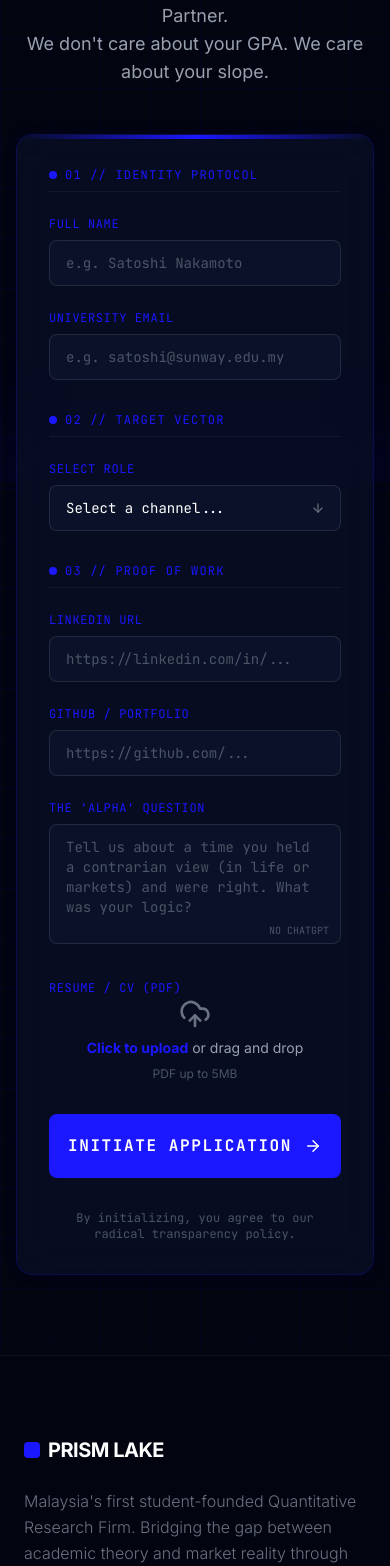
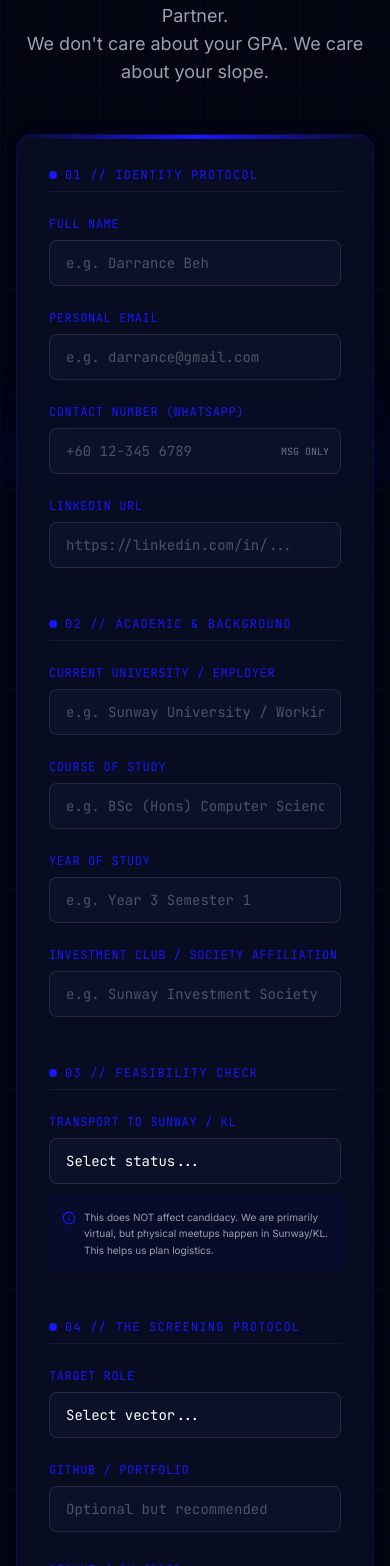
Before and after one commit to darrancebeh/prism-lake-website, a Next.js app: page /apply in a window 390 px wide. Shown: the part 362-1928 px from the top of the page. Built offline with nearby package versions, Linux system fonts and the light colour scheme.

Commit message:
feat: enhance application form with new fields and validation

```diff
--- a/src/app/api/apply/route.ts
+++ b/src/app/api/apply/route.ts
@@ -1,92 +1,79 @@
-import { NextRequest, NextResponse } from "next/server";
-import { GoogleSpreadsheet } from "google-spreadsheet";
-import { JWT } from "google-auth-library";
-import { put } from "@vercel/blob";
-import nodemailer from "nodemailer";
+// ... existing imports ...
 
 export async function POST(req: NextRequest) {
   try {
     const formData = await req.formData();
 
-    // 1. Extract Data
+    // 1. Extract ALL new fields
     const name = formData.get("name") as string;
     const email = formData.get("email") as string;
+    const phone = formData.get("phone") as string; // NEW
+    const university = formData.get("university") as string; // NEW
+    const course = formData.get("course") as string; // NEW
+    const year = formData.get("year") as string; // NEW
+    const transport = formData.get("transport") as string; // NEW
+    const club = formData.get("club") as string; // NEW
+
     const role = formData.get("role") as string;
     const linkedin = formData.get("linkedin") as string;
     const portfolio = formData.get("portfolio") as string;
-    const why = formData.get("why") as string;
+    const essay = formData.get("essay") as string; // Renamed from 'why'
     const resumeFile = formData.get("resume") as File;
 
-    if (!resumeFile) {
-      return NextResponse.json({ error: "No resume uploaded" }, { status: 400 });
-    }
+    if (!resumeFile) return NextResponse.json({ error: "No resume" }, { status: 400 });
 
-    // 2. Upload Resume to Vercel Blob (Cloud Storage)
-    // We rename it to include the user's name for easier organization
+    // 2. Upload Resume (Same as before)
     const filename = `${role}-${name.replace(/\s+/g, "_")}-resume.pdf`;
-    const blob = await put(filename, resumeFile, {
-      access: "public",
-    });
+    const blob = await put(filename, resumeFile, { access: "public" });
 
-    // 3. Authenticate with Google Sheets
-    const serviceAccountAuth = new JWT({
-      email: process.env.GOOGLE_SERVICE_ACCOUNT_EMAIL,
-      key: process.env.GOOGLE_PRIVATE_KEY!.replace(/\\n/g, "\n"), // Fix newline escape issues
-      scopes: ["https://www.googleapis.com/auth/spreadsheets"],
-    });
+    // 3. Google Sheets Logic
+    // ... auth logic same as before ...
 
-    const doc = new GoogleSpreadsheet(process.env.GOOGLE_SHEET_ID!, serviceAccountAuth);
-    await doc.loadInfo();
+    // IMPORTANT: Update your Google Sheet Header Row manually or use code
+    // Columns: Date | Name | Email | Phone | Uni | Course | Year | Transport | Club | Role | LinkedIn | Portfolio | Essay | Resume | Status
 
-    // Get the first sheet
-    const sheet = doc.sheetsByIndex[0];
-
-    // Ensure headers exist (Optional, but good for first run)
-    await sheet.setHeaderRow([
-      "Date", "Name", "Email", "Role", "LinkedIn", "Portfolio", "Why Prism?", "Resume URL", "Status"
-    ]);
-
-    // 4. Append the Row
     await sheet.addRow({
       Date: new Date().toISOString(),
       Name: name,
       Email: email,
+      Phone: phone,
+      University: university,
+      Course: course,
+      Year: year,
+      Transport: transport,
+      Club: club || "N/A",
       Role: role,
       LinkedIn: linkedin,
       Portfolio: portfolio,
-      "Why Prism?": why,
+      Essay: essay,
       "Resume URL": blob.url,
       Status: "Pending Review"
     });
 
-    // 5. Send Notification Email (Nodemailer)
-    const transporter = nodemailer.createTransport({
-      service: "gmail",
-      auth: {
-        user: process.env.EMAIL_USER,
-        pass: process.env.EMAIL_PASS,
-      },
-    });
-
+    // 4. Send Email (Include new fields in the HTML)
     await transporter.sendMail({
       from: `"Prism Lake System" <${process.env.EMAIL_USER}>`,
-      to: process.env.EMAIL_USER, // Send to yourself
-      subject: `[APPLY] New Candidate: ${name} (${role})`,
+      to: process.env.EMAIL_USER,
+      subject: `[APPLY] ${name} - ${role}`,
       html: `
-        <h3>New Application Received</h3>
-        <p><strong>Name:</strong> ${name}</p>
+        <h3>New Candidate: ${name}</h3>
         <p><strong>Role:</strong> ${role}</p>
-        <p><strong>LinkedIn:</strong> <a href="${linkedin}">${linkedin}</a></p>
-        <p><strong>Resume:</strong> <a href="${blob.url}">Download PDF</a></p>
+        <p><strong>University:</strong> ${university} (${year})</p>
+        <p><strong>Phone:</strong> ${phone}</p>
+        <p><strong>Transport:</strong> ${transport}</p>
+        <p><strong>Club:</strong> ${club}</p>
         <hr />
-        <p><strong>Why Prism?</strong><br/>${why}</p>
+        <p><strong>Essay Response:</strong><br/>${essay.replace(/\n/g, '<br/>')}</p>
+        <hr />
+        <p><a href="${blob.url}">Download Resume PDF</a></p>
+        <p><a href="${linkedin}">LinkedIn Profile</a></p>
       `,
     });
 
     return NextResponse.json({ success: true });
 
   } catch (error) {
-    console.error("Application Error:", error);
+    console.error("API Error:", error);
     return NextResponse.json({ error: "Internal Server Error" }, { status: 500 });
   }
 }
--- a/src/components/ApplicationForm.tsx
+++ b/src/components/ApplicationForm.tsx
@@ -2,17 +2,22 @@
 
 import { useForm } from "react-hook-form";
 import { motion } from "framer-motion";
-import { UploadCloud, ArrowRight, Check, AlertCircle, FileText, Loader2 } from "lucide-react";
-import { useState } from "react";
+import { UploadCloud, ArrowRight, Check, AlertCircle, FileText, Loader2, Info } from "lucide-react";
+import { useState} from "react";
 
-// Define the form data structure
 type FormData = {
   name: string;
   email: string;
+  phone: string;
+  university: string;
+  course: string;
+  year: string;
+  transport: string;
+  club: string;
   role: string;
   linkedin: string;
   portfolio: string;
-  why: string;
+  essay: string;
   resume: FileList;
 };
 
@@ -26,23 +31,26 @@ export function ApplicationForm() {
 
   const [isSuccess, setIsSuccess] = useState(false);
 
-  // Watch the resume field to show file name after selection
+  // WATCHERS: Real-time tracking
   const resumeFile = watch("resume");
+  const essayContent = watch("essay", ""); // Default to empty string
 
-  // --- SUBMISSION HANDLER ---
+  // LOGIC: Word Count Calculator
+  // Splits by whitespace and filters out empty strings to prevent double counting spaces
+  const wordCount = essayContent.trim().length === 0
+    ? 0
+    : essayContent.trim().split(/\s+/).filter(Boolean).length;
+
+  const isOverLimit = wordCount > 500;
+
   const onSubmit = async (data: FormData) => {
-    // 1. Create FormData object (needed for file upload)
     const formData = new FormData();
-    formData.append("name", data.name);
-    formData.append("email", data.email);
-    formData.append("role", data.role);
-    formData.append("linkedin", data.linkedin);
-    formData.append("portfolio", data.portfolio || "");
-    formData.append("why", data.why);
-    formData.append("resume", data.resume[0]); // The file itself
+    Object.entries(data).forEach(([key, value]) => {
+      if (key === 'resume') formData.append(key, value[0]);
+      else formData.append(key, value as string);
+    });
 
     try {
-      // 2. Send to our Next.js API Route
       const response = await fetch("/api/apply", {
         method: "POST",
         body: formData,
@@ -50,7 +58,6 @@ export function ApplicationForm() {
 
       if (!response.ok) throw new Error("Transmission failed");
 
-      // 3. Success State
       setIsSuccess(true);
       window.scrollTo({ top: 0, behavior: "smooth" });
 
@@ -60,40 +67,31 @@ export function ApplicationForm() {
     }
   };
 
-  // --- SUCCESS STATE (The "Hired" Screen) ---
   if (isSuccess) {
     return (
-      <motion.div
-        initial={{ opacity: 0, scale: 0.95 }}
-        animate={{ opacity: 1, scale: 1 }}
-        className="glass-panel p-12 rounded-2xl text-center max-w-2xl mx-auto border-[#1b17ff]/30"
-      >
+      <motion.div initial={{ opacity: 0, scale: 0.95 }} animate={{ opacity: 1, scale: 1 }} className="glass-panel p-12 rounded-2xl text-center max-w-2xl mx-auto border-[#1b17ff]/30">
         <div className="w-20 h-20 bg-green-500/10 text-green-500 rounded-full flex items-center justify-center mx-auto mb-6 border border-green-500/20 shadow-[0_0_30px_rgba(34,197,94,0.2)]">
           <Check size={40} />
         </div>
         <h3 className="text-3xl font-bold text-white mb-4">Transmission Received.</h3>
         <p className="text-gray-400 text-lg leading-relaxed mb-8">
-          Your profile has been encrypted and sent to the Founding Partners. <br/>
-          Our team is reviewing your application. If you match the profile, expect a ping within 48 hours.
+          Your profile is now in our system. <br/>
+          If you match the Founding Cohort profile, expect a ping via WhatsApp or Email within 48 hours.
         </p>
-        <button
-          onClick={() => window.location.href = '/'}
-          className="px-8 py-3 bg-[#0a1128] border border-white/10 rounded-lg text-white hover:border-[#1b17ff] transition-all font-mono text-sm"
-        >
+        <button onClick={() => window.location.href = '/'} className="px-8 py-3 bg-[#0a1128] border border-white/10 rounded-lg text-white hover:border-[#1b17ff] transition-all font-mono text-sm">
           RETURN TO BASE
         </button>
       </motion.div>
     );
   }
 
-  // --- FORM STATE ---
   return (
-    <form onSubmit={handleSubmit(onSubmit)} className="space-y-8 max-w-2xl mx-auto glass-panel p-8 md:p-12 rounded-2xl relative overflow-hidden">
+    <form onSubmit={handleSubmit(onSubmit)} className="space-y-12 max-w-3xl mx-auto glass-panel p-8 md:p-12 rounded-2xl relative overflow-hidden">
 
       {/* Decorative Top Line */}
       <div className="absolute top-0 left-0 w-full h-1 bg-gradient-to-r from-transparent via-[#1b17ff] to-transparent" />
 
-      {/* 1. Identity Protocol */}
+      {/* SECTION 1: IDENTITY */}
       <div className="space-y-6">
         <h3 className="flex items-center gap-2 text-[#1b17ff] font-mono text-xs uppercase tracking-widest mb-6 border-b border-white/5 pb-2">
           <span className="w-2 h-2 bg-[#1b17ff] rounded-sm"></span>
@@ -102,96 +100,126 @@ export function ApplicationForm() {
 
         <div className="grid grid-cols-1 md:grid-cols-2 gap-6">
           <InputGroup label="Full Name" error={errors.name}>
-            <input
-              {...register("name", { required: "Name is required" })}
-              className="prism-input"
-              placeholder="e.g. Satoshi Nakamoto"
-            />
+            <input {...register("name", { required: "Name is required" })} className="prism-input" placeholder="e.g. Darrance Beh" />
           </InputGroup>
 
-          <InputGroup label="University Email" error={errors.email}>
+          <InputGroup label="Personal Email" error={errors.email}>
+            <input {...register("email", { required: "Email is required", pattern: { value: /^\S+@\S+$/i, message: "Invalid email" } })} className="prism-input" placeholder="e.g. darrance@gmail.com" />
+          </InputGroup>
+
+          <InputGroup label="Contact Number (WhatsApp)" error={errors.phone}>
+            <div className="relative">
               <input
-              {...register("email", {
-                required: "Email is required",
-                pattern: { value: /^[A-Z0-9._%+-]+@[A-Z0-9.-]+\.[A-Z]{2,}$/i, message: "Invalid email format" }
+                {...register("phone", {
+                  required: "Number is required",
+                  pattern: {
+                    // Allows: +60 12-345 6789, 0123456789, 6012-345-6789
+                    value: /^[+]?[\d\s-]{10,15}$/,
+                    message: "Invalid format. Use: +60 12-345 6789"
+                  }
                 })}
-              className="prism-input"
-              placeholder="e.g. satoshi@sunway.edu.my"
+                // UX Tweak: Block non-numeric keys immediately
+                onInput={(e) => {
+                  e.currentTarget.value = e.currentTarget.value.replace(/[^0-9+\-\s]/g, '');
+                }}
+                className={`prism-input ${errors.phone ? 'border-red-500 focus:border-red-500' : ''}`}
+                placeholder="+60 12-345 6789"
+                type="tel" // Triggers numeric keypad on mobile
               />
+              <span className="absolute right-3 top-1/2 -translate-y-1/2 text-[10px] text-gray-500 font-mono pointer-events-none">
+                MSG ONLY
+              </span>
+            </div>
+          </InputGroup>
+
+          <InputGroup label="LinkedIn URL" error={errors.linkedin}>
+            <input {...register("linkedin", { required: "LinkedIn is required" })} className="prism-input" placeholder="https://linkedin.com/in/..." />
           </InputGroup>
         </div>
       </div>
 
-      {/* 2. Role Selection */}
+      {/* SECTION 2: BACKGROUND */}
       <div className="space-y-6">
         <h3 className="flex items-center gap-2 text-[#1b17ff] font-mono text-xs uppercase tracking-widest mb-6 border-b border-white/5 pb-2">
           <span className="w-2 h-2 bg-[#1b17ff] rounded-sm"></span>
-          02 // Target Vector
+          02 // Academic & Background
         </h3>
 
-        <InputGroup label="Select Role" error={errors.role}>
-          <div className="relative">
-            <select
-              {...register("role", { required: "Please select a role" })}
-              className="prism-input appearance-none cursor-pointer"
-            >
-              <option value="">Select a channel...</option>
+        <InputGroup label="Current University / Employer" error={errors.university}>
+          <input {...register("university", { required: "Required" })} className="prism-input" placeholder="e.g. Sunway University / Working at Google" />
+        </InputGroup>
+
+        <div className="grid grid-cols-1 md:grid-cols-2 gap-6">
+          <InputGroup label="Course of Study" error={errors.course}>
+            <input {...register("course", { required: "Required" })} className="prism-input" placeholder="e.g. BSc (Hons) Computer Science" />
+          </InputGroup>
+
+          <InputGroup label="Year of Study" error={errors.year}>
+            <input {...register("year", { required: "Required" })} className="prism-input" placeholder="e.g. Year 3 Semester 1" />
+          </InputGroup>
+        </div>
+
+        <InputGroup label="Investment Club / Society Affiliation" error={errors.club}>
+          <input {...register("club")} className="prism-input" placeholder="e.g. Sunway Investment Society - Vice President (Leave blank if none)" />
+        </InputGroup>
+      </div>
+
+      {/* SECTION 3: LOGISTICS */}
+      <div className="space-y-6">
+        <h3 className="flex items-center gap-2 text-[#1b17ff] font-mono text-xs uppercase tracking-widest mb-6 border-b border-white/5 pb-2">
+          <span className="w-2 h-2 bg-[#1b17ff] rounded-sm"></span>
+          03 // Feasibility Check
+        </h3>
+
+        <InputGroup label="Transport to Sunway / KL" error={errors.transport}>
+          <div className="space-y-3">
+             <select {...register("transport", { required: "Please select an option" })} className="prism-input appearance-none cursor-pointer">
+              <option value="">Select status...</option>
+              <option value="No Challenge">No Challenge (I am based in Sunway/KL/Subang)</option>
+              <option value="Minor Challenge">Minor Challenge (I live far but can travel)</option>
+              <option value="Major Challenge">Major Challenge (I rely on public transport/Grab)</option>
+              <option value="Remote Only">Remote Only (I am not in KL/Selangor)</option>
+            </select>
+            <div className="flex gap-2 items-start bg-[#1b17ff]/5 p-3 rounded border border-[#1b17ff]/10">
+              <Info size={14} className="text-[#1b17ff] mt-0.5 shrink-0" />
+              <p className="text-[10px] text-gray-400 leading-relaxed">
+                This does NOT affect candidacy. We are primarily virtual, but physical meetups happen in Sunway/KL. This helps us plan logistics.
+              </p>
+            </div>
+          </div>
+        </InputGroup>
+      </div>
+
+      {/* SECTION 4: THE SCREENING */}
+      <div className="space-y-6">
+        <h3 className="flex items-center gap-2 text-[#1b17ff] font-mono text-xs uppercase tracking-widest mb-6 border-b border-white/5 pb-2">
+          <span className="w-2 h-2 bg-[#1b17ff] rounded-sm"></span>
+          04 // The Screening Protocol
+        </h3>
+
+        <div className="grid grid-cols-1 md:grid-cols-2 gap-6">
+          <InputGroup label="Target Role" error={errors.role}>
+            <select {...register("role", { required: "Role is required" })} className="prism-input appearance-none cursor-pointer">
+              <option value="">Select vector...</option>
               <option value="quant">Quantitative Researcher (Alpha)</option>
               <option value="dev">Quant Developer (Alpha)</option>
               <option value="analyst">Investment Analyst (Alpha)</option>
               <option value="media">Media & Brand (Ops)</option>
               <option value="ops">Strategy & Ops (Ops)</option>
-              <option value="general">General Pool / Ambiguous</option>
+              <option value="ambassador">Campus Ambassador (Ops)</option>
+              <option value="general">General Pool</option>
             </select>
-            <div className="absolute right-4 top-1/2 -translate-y-1/2 pointer-events-none text-gray-500">
-              <ArrowRight size={14} className="rotate-90" />
-            </div>
-          </div>
+          </InputGroup>
+
+          <InputGroup label="GitHub / Portfolio" error={errors.portfolio}>
+            <input {...register("portfolio")} className="prism-input" placeholder="Optional but recommended" />
           </InputGroup>
         </div>
 
-      {/* 3. Proof of Work */}
-      <div className="space-y-6">
-        <h3 className="flex items-center gap-2 text-[#1b17ff] font-mono text-xs uppercase tracking-widest mb-6 border-b border-white/5 pb-2">
-          <span className="w-2 h-2 bg-[#1b17ff] rounded-sm"></span>
-          03 // Proof of Work
-        </h3>
-
-        <div className="grid grid-cols-1 md:grid-cols-2 gap-6">
-          <InputGroup label="LinkedIn URL" error={errors.linkedin}>
-            <input
-              {...register("linkedin", { required: "LinkedIn is required" })}
-              className="prism-input"
-              placeholder="https://linkedin.com/in/..."
-            />
-          </InputGroup>
-          <InputGroup label="GitHub / Portfolio" error={errors.portfolio}>
-            <input
-              {...register("portfolio")}
-              className="prism-input"
-              placeholder="https://github.com/..."
-            />
-          </InputGroup>
-        </div>
-
-        <InputGroup label="The 'Alpha' Question" error={errors.why}>
-          <div className="relative">
-            <textarea
-              {...register("why", {
-                required: "This field is required",
-                minLength: { value: 50, message: "Response too short (min 50 chars)" }
-              })}
-              className="prism-input min-h-[120px] resize-none"
-              placeholder="Tell us about a time you held a contrarian view (in life or markets) and were right. What was your logic?"
-            />
-            <span className="absolute bottom-3 right-3 text-[10px] text-gray-600 font-mono">NO CHATGPT</span>
-          </div>
-        </InputGroup>
-
-        {/* File Upload UI */}
+        {/* --- MOVED: RESUME UPLOAD NOW COMES BEFORE ASSESSMENT --- */}
         <div className="space-y-2">
           <label className="text-xs font-mono text-[#1b17ff] uppercase tracking-wider">Resume / CV (PDF)</label>
-          <label className="prism-upload-zone relative">
+          <label className="prism-upload-zone relative block">
             <input
               type="file"
               accept=".pdf"
@@ -201,37 +229,74 @@ export function ApplicationForm() {
 
             <div className="flex flex-col items-center justify-center gap-2">
               {resumeFile && resumeFile.length > 0 ? (
-                // File Selected State
                 <div className="flex items-center gap-3 text-white bg-[#1b17ff]/10 px-4 py-2 rounded-lg border border-[#1b17ff]/30">
                   <FileText size={20} className="text-[#1b17ff]" />
                   <span className="font-mono text-sm">{resumeFile[0].name}</span>
                   <Check size={16} className="text-green-400 ml-2" />
                 </div>
               ) : (
-                // Default State
                 <>
                   <UploadCloud className="h-8 w-8 text-gray-500 group-hover:text-[#1b17ff] transition-colors" />
                   <p className="text-sm text-gray-400 group-hover:text-white transition-colors">
-                    <span className="text-[#1b17ff] font-bold">Click to upload</span> or drag and drop
+                    <span className="text-[#1b17ff] font-bold">Click to upload</span> PDF
                   </p>
-                  <p className="text-xs text-gray-600">PDF up to 5MB</p>
                 </>
               )}
             </div>
           </label>
           {errors.resume && <span className="text-red-500 text-xs flex items-center gap-1"><AlertCircle size={10} /> {errors.resume.message}</span>}
         </div>
+
+        {/* --- ASSESSMENT --- */}
+        <InputGroup label="The Assessment" error={errors.essay}>
+          <div className="space-y-4">
+            <div className="text-xs text-gray-400 font-mono bg-[#0a1128] border border-white/10 p-4 rounded-lg leading-relaxed">
+              <strong className="text-white">Prompt:</strong> Produce a MAX 500-word response covering the following points: <br/>
+              <ul className="list-disc pl-4 mt-2 space-y-1 text-gray-500">
+                <li>What sparked your interest in Prism Lake?</li>
+                <li>Support your role selection (e.g., using your experiences, passion, interest, etc...)</li>
+                <li>What is one characteristic or skill that defines who you are?</li>
+                <li>What do you expect to gain and contribute during your first 6 months at Prism Lake?</li>
+                <li>Do you personally invest? If so, describe your strategy, markets, and time horizon.</li>
+              </ul>
             </div>
 
-      {/* 4. Submit Action */}
+            <div className="relative">
+              <textarea
+                {...register("essay", {
+                  required: "This field is required",
+                  // WORD COUNT VALIDATION LOGIC
+                  validate: (value) => {
+                    const count = value.trim().split(/\s+/).filter(Boolean).length;
+                    if (count > 500) return "Word limit exceeded (Max 500 words)";
+                    if (count < 50) return "Response too short (Min 50 words)";
+                    return true;
+                  }
+                })}
+                className={`prism-input min-h-[250px] resize-y ${isOverLimit ? 'border-red-500 focus:border-red-500 focus:ring-red-500' : ''}`}
+                placeholder="Begin transmission..."
+              />
+
+              {/* WORD COUNTER INDICATOR */}
+              <div className={`absolute bottom-3 right-3 text-[10px] font-mono px-2 py-1 rounded bg-black/40 backdrop-blur-sm border transition-colors ${isOverLimit ? 'text-red-400 border-red-500/50' : 'text-gray-500 border-white/10'}`}>
+                WORDS: <span className={isOverLimit ? "font-bold" : "text-white"}>{wordCount}</span> / 500
+              </div>
+            </div>
+          </div>
+        </InputGroup>
+
+      </div>
+
+      {/* SECTION 5: SUBMIT */}
+      <div className="pt-6 border-t border-white/5">
         <button
-        disabled={isSubmitting}
-        className="w-full py-5 bg-[#1b17ff] text-white font-bold rounded-lg hover:bg-[#1b17ff]/90 hover:shadow-[0_0_20px_rgba(27,23,255,0.4)] transition-all flex items-center justify-center gap-3 disabled:opacity-50 disabled:cursor-not-allowed group relative overflow-hidden"
+          disabled={isSubmitting || isOverLimit} // Prevent submit if over limit
+          className="w-full py-5 bg-[#1b17ff] text-white font-bold rounded-lg hover:bg-[#1b17ff]/90 hover:shadow-[0_0_20px_rgba(27,23,255,0.4)] transition-all flex items-center justify-center gap-3 disabled:opacity-50 disabled:cursor-not-allowed group"
         >
           {isSubmitting ? (
             <>
               <Loader2 className="animate-spin" />
-            <span className="font-mono tracking-widest">TRANSMITTING...</span>
+              <span className="font-mono tracking-widest">ENCRYPTING & SENDING...</span>
             </>
           ) : (
             <>
@@ -240,17 +305,25 @@ export function ApplicationForm() {
             </>
           )}
         </button>
-
-      <p className="text-center text-xs text-gray-600 font-mono mt-4">
-        By initializing, you agree to our radical transparency policy.
+        <p className="text-center text-[10px] text-gray-600 font-mono mt-4">
+          By applying, you consent to our data processing for recruitment purposes.
         </p>
+      </div>
 
     </form>
   );
 }
 
-// Helper UI Component for Label + Error
-function InputGroup({ label, children, error }: { label: string; children: React.ReactNode; error?: { message?: string } }) {
+// Helper UI Component
+function InputGroup({
+  label,
+  children,
+  error
+}: {
+  label: string;
+  children: React.ReactNode;
+  error?: { message?: string }
+}) {
   return (
     <div className="space-y-2">
       <div className="flex justify-between">
```
Lines whose indentation alone changed are shown as unchanged.
